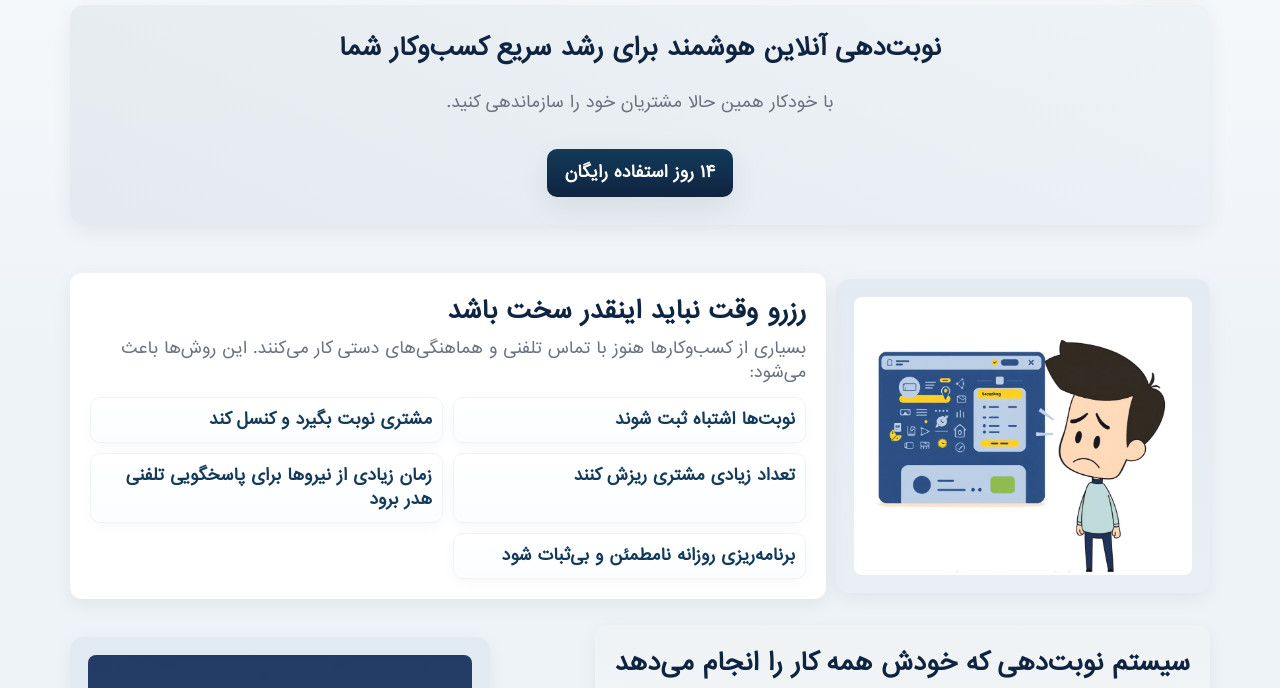
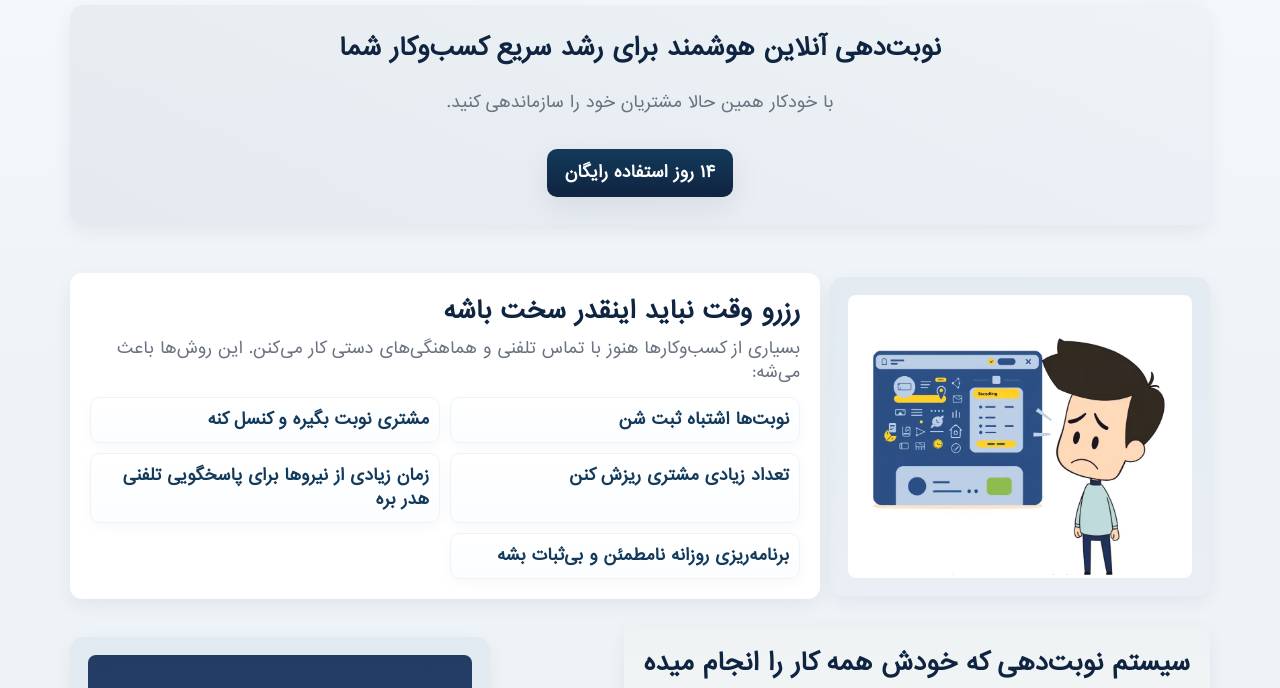
Before and after one commit to peymanfazeli/Booking_landing, a plain HTML site: page index.html in a window 1280 px wide. Shown: the part 106-794 px from the top of the page. Drawn offline with Linux system fonts and the light colour scheme; files whose address does not match are found by name.

Commit message:
fix: fix some verbs

```diff
--- a/index.html
+++ b/index.html
@@ -36,15 +36,15 @@
             </div>
         </section>
         <section class="problems-section">
-            <h2>رزرو وقت نباید اینقدر سخت باشد</h2>
-            <p>بسیاری از کسب‌وکارها هنوز با تماس تلفنی و هماهنگی‌های دستی کار می‌کنند. این روش‌ها باعث می‌شود:</p>
+            <h2>رزرو وقت نباید اینقدر سخت باشه</h2>
+            <p>بسیاری از کسب‌وکارها هنوز با تماس تلفنی و هماهنگی‌های دستی کار می‌کنن. این روش‌ها باعث می‌شه:</p>
 
             <ul>
-                <li>نوبت‌ها اشتباه ثبت شوند</li>
-                <li>مشتری نوبت بگیرد و کنسل کند</li>
-                <li>تعداد زیادی مشتری ریزش کنند</li>
-                <li>زمان زیادی از نیروها برای پاسخگویی تلفنی هدر برود</li>
-                <li>برنامه‌ریزی روزانه نامطمئن و بی‌ثبات شود</li>
+                <li>نوبت‌ها اشتباه ثبت شن</li>
+                <li>مشتری نوبت بگیره و کنسل کنه</li>
+                <li>تعداد زیادی مشتری ریزش کنن</li>
+                <li>زمان زیادی از نیروها برای پاسخگویی تلفنی هدر بره</li>
+                <li>برنامه‌ریزی روزانه نامطمئن و بی‌ثبات بشه</li>
             </ul>
         </section>
     </div>
@@ -63,7 +63,7 @@
             </div>
         </section>
         <section class="features-section">
-            <h2>سیستم نوبت‌دهی که خودش همه کار را انجام می‌دهد</h2>
+            <h2>سیستم نوبت‌دهی که خودش همه کار را انجام میده</h2>
 
             <ul class="features-list">
                 <li>📅 تقویم هوشمند (نمایش ساعات آزاد و پر)</li>
@@ -113,7 +113,7 @@
             <h2>مشاوره سریع و تخصصی خود را ثبت کنید</h2>
             <p>در اولویت قرار بگیرید و بدون اتلاف وقت شروع کنید.</p>
 
-            <form id="appointmentForm" netlify method="POST" name="contact" data-netlify-redirect="/success">
+            <form id="appointmentForm" netlify method="POST" name="contact" data-netlify-redirect="./success.html">
                 <input type="hidden" name="form-name" value="contact" />
 
                 <div class="form-group">
```
